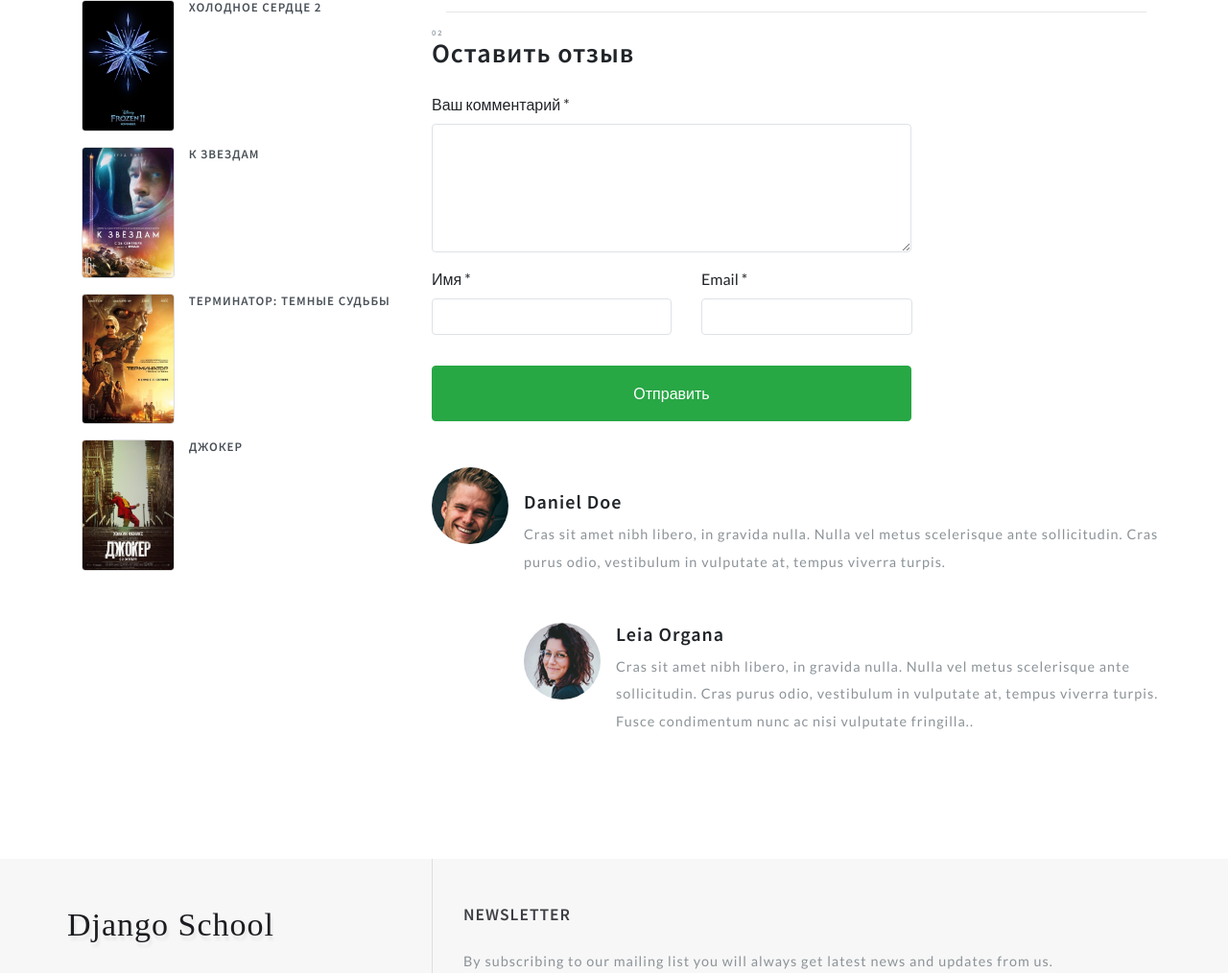
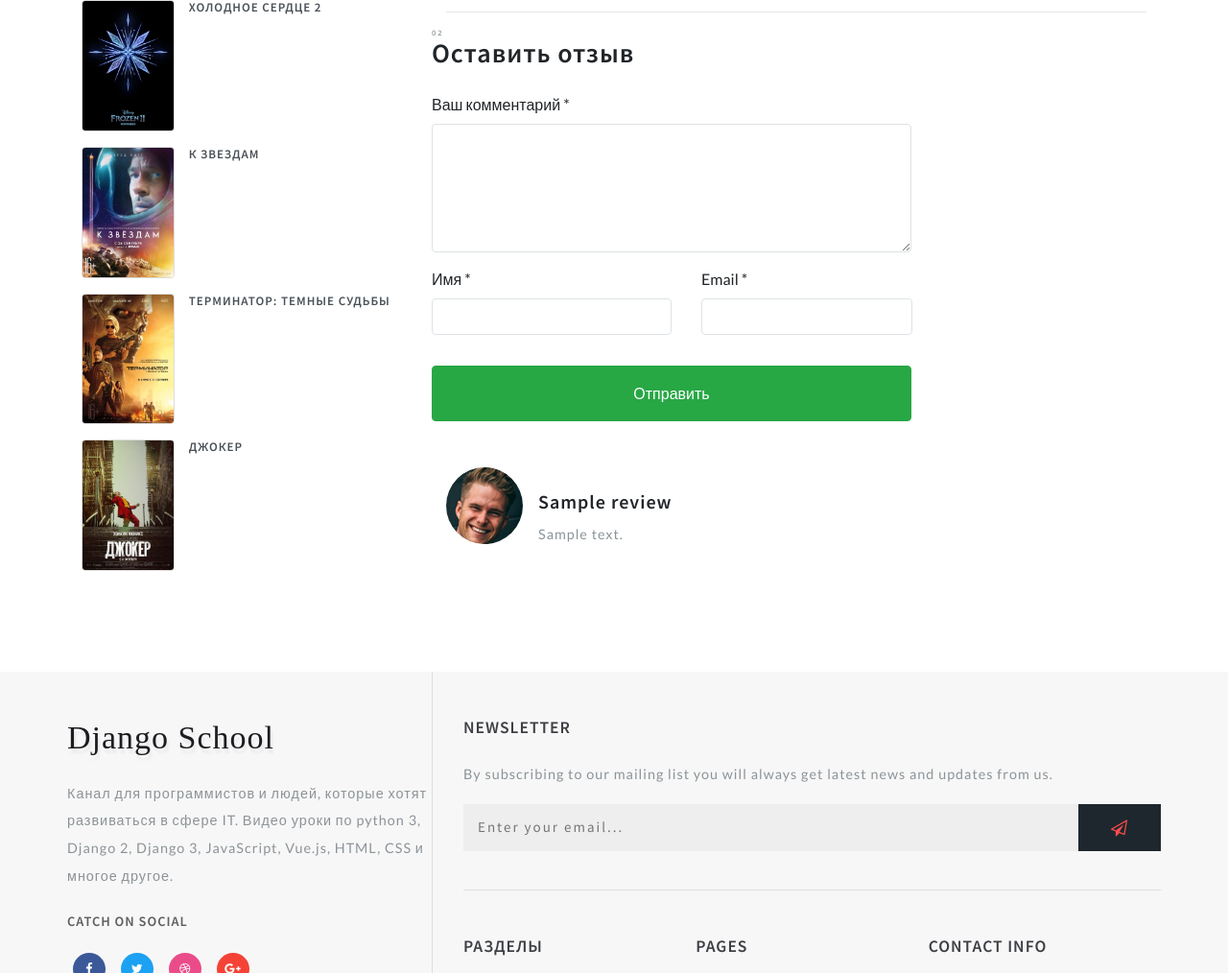
Before and after one commit to forza111/django_movie, a Django app: template django_movie/templates/movies/movie_detail.html in a window 1280 px wide. Shown: the part 1731-2745 px from the top of the page at 96% size. Run offline with Django 3.2, Linux system fonts and the light colour scheme; the template is opened without the code that fills it: most values are stand-ins (such as "Sample title", 1, 10 or a date in 2020); grey boxes marked "Sample" are stand-in pictures; parts of the project's set-up code (start-up, migrations or seed data) failed here and were passed over; some libraries are stand-ins or nearby versions.

Commit message:
Доделывание класса AddReview(View) + movie_detail.html ver.2

```diff
--- a/django_movie/templates/movies/movie_detail.html
+++ b/django_movie/templates/movies/movie_detail.html
@@ -108,12 +108,13 @@
         </div>
         <div class="row sub-para-w3layouts mt-5">
 
-            <h3 class="shop-sing editContent" style="outline: none; cursor: inherit;">
+            <h3 class="shop-sing editContent">
                 О фильме {{ movie.title }}
             </h3>
             <p>
                 {% for image in movie.movieshots_set.all %}
-                    <img src="{{ image.image.url }}" class="img-movie-shots" alt="image.description">
+                    <img src="{{ image.image.url }}" class="img-movie-shots "
+                         alt="{{ image.description }}">
                 {% endfor %}
             </p>
             <p class="editContent" style="outline: none; cursor: inherit;">
@@ -172,36 +173,36 @@
                 </div>
                 <!--  //contact form grid ends here -->
             </div>
+        </div>
+        {% for review in movie.review_set.all %}
             <div class="media py-5">
-                <img src="bundles/images/te2.jpg" class="mr-3 img-fluid" alt="image"
-                     style="outline: none; cursor: inherit;">
+                <img src="bundles/images/te2.jpg" class="mr-3 img-fluid" alt="image">
                 <div class="media-body mt-4">
-                    <h5 class="mt-0 editContent"
-                        style="outline: none; cursor: inherit;">Daniel Doe</h5>
-                    <p class="mt-2 editContent" style="outline: none; cursor: inherit;">
-                        Cras sit amet nibh libero, in gravida nulla. Nulla vel metus
-                        scelerisque ante sollicitudin. Cras purus odio, vestibulum in
-                        vulputate at, tempus viverra turpis.
+                    <h5 class="mt-0 editContent">
+                        {{ review.name }}
+                    </h5>
+                    <p class="mt-2 editContent">
+                        {{ review.text }}
                     </p>
-                    <div class="media mt-5 editContent"
-                         style="outline: none; cursor: inherit;">
-                        <a class="pr-3" href="#">
-                            <img src="bundles/images/te1.jpg" class="img-fluid "
-                                 alt="image" style="outline: none; cursor: inherit;">
-                        </a>
-                        <div class="media-body">
-                            <h5 class="mt-0 editContent"
-                                style="outline: none; cursor: inherit;">Leia Organa</h5>
-                            <p class="mt-2 editContent"
-                               style="outline: none; cursor: inherit;"> Cras sit amet
-                                nibh libero, in gravida nulla. Nulla vel metus
-                                scelerisque ante sollicitudin. Cras purus odio,
-                                vestibulum in vulputate at, tempus viverra turpis. Fusce
-                                condimentum nunc ac nisi vulputate fringilla..</p>
-                        </div>
-                    </div>
+                    {#                    <div class="media mt-5 editContent"#}
+                    {#                         style="outline: none; cursor: inherit;">#}
+                    {#                        <a class="pr-3" href="#">#}
+                    {#                            <img src="bundles/images/te1.jpg" class="img-fluid " alt="image">#}
+                    {#                        </a>#}
+                    {#                        <div class="media-body">#}
+                    {#                            <h5 class="mt-0 editContent"#}
+                    {#                                style="outline: none; cursor: inherit;">Leia Organa</h5>#}
+                    {#                            <p class="mt-2 editContent"#}
+                    {#                               style="outline: none; cursor: inherit;"> Cras sit amet#}
+                    {#                                nibh libero, in gravida nulla. Nulla vel metus#}
+                    {#                                scelerisque ante sollicitudin. Cras purus odio,#}
+                    {#                                vestibulum in vulputate at, tempus viverra turpis. Fusce#}
+                    {#                                condimentum nunc ac nisi vulputate fringilla..</p>#}
+                    {#                        </div>#}
+                    {#                    </div>#}
                 </div>
             </div>
-        </div>
+        {% endfor %}
+    </div>
     </div>
 {% endblock movie %}
```
Also changed, not shown: django_movie/movies/views.py (+4 -3 lines).
